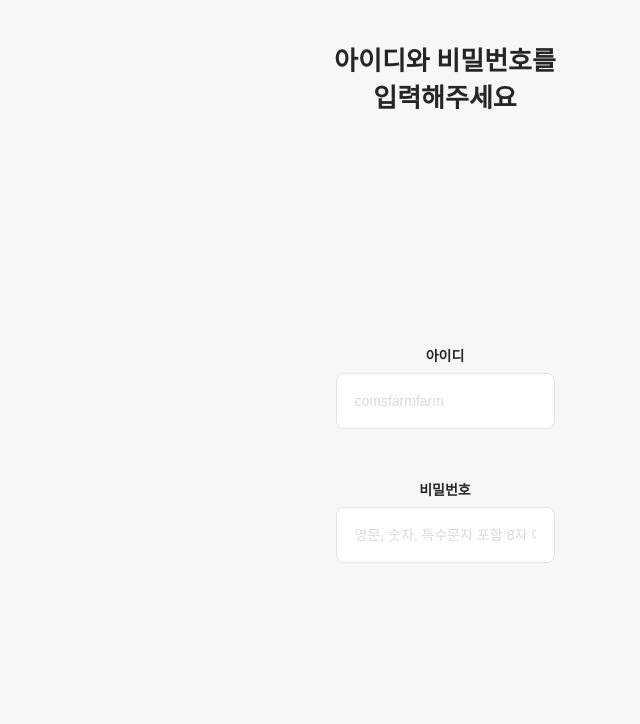
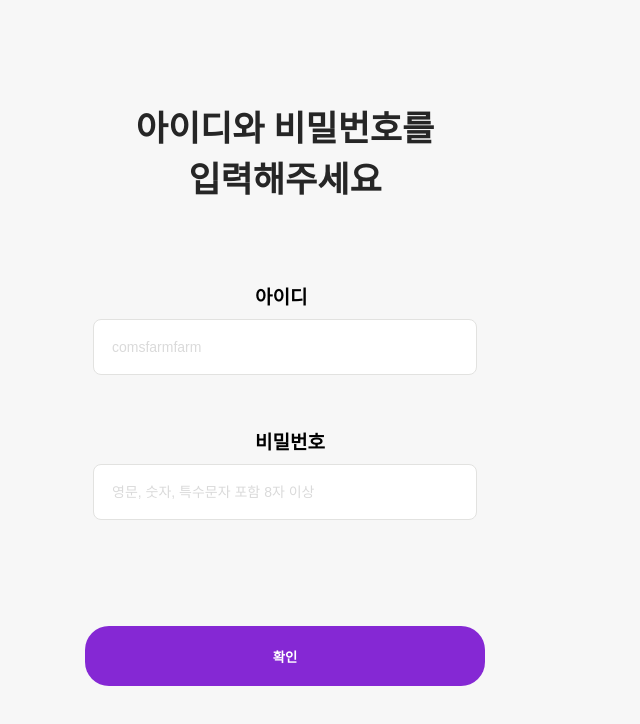
Before and after one commit to ComSFarmFarm/pcompass_front, a React (Create React App) app: page / in a window 1280 px wide. Shown: the top 724 px of the page, without its empty margins (355-995 px from the left). Built offline with nearby package versions, Linux system fonts and the light colour scheme.

Commit message:
로그인 창 완성

```diff
--- a/src/Login.jsx
+++ b/src/Login.jsx
@@ -1,8 +1,8 @@
 import React, { useState, useEffect } from 'react';
 
 const User = {
-    email: 'test@example.com',
-    pw: 'test2323@@@'
+    email: 'comsfarmfarm',
+    pw: 'comsfarm2024!'
 };
 
 export default function Login() {
@@ -16,9 +16,8 @@ export default function Login() {
     const handleEmail = (e) => {
         const value = e.target.value;
         setEmail(value);
-        const regex =
-            /^(([^<>().,;:\s@"]+(\.[^<>().,;:\s@"]+)*)|(".+"))@(([^<>()[\].,;:\s@"]+\.)+[^<>()[\].,;:\s@"]{2,})$/i;
-        setEmailValid(regex.test(value));
+        // 이메일 형식 검증을 단순화하여, 비어 있지 않으면 유효하다고 간주
+        setEmailValid(value.trim().length > 0);
     };
 
     const handlePassword = (e) => {
--- a/src/index.css
+++ b/src/index.css
@@ -7,10 +7,10 @@ body, html {
 }
 
 .page {
-    width: 1600px;
-    height: 900px;
+    width: 100%;
+    height: 100%;
     margin: 0 auto; /* 페이지를 수평 중앙에 배치합니다 */
-    padding: 20px;
+    padding: 60px;
     background-color: #F7F7F7;
     overflow: hidden;
     display: flex;
@@ -21,27 +21,33 @@ body, html {
 
 
 .titleWrap {
-    margin-top: 20px;
-    font-size: 26px;
+    margin-top: 40px;
+    font-size: 35px;
     font-weight: 700;
     color: #262626;
     text-align: center;
 }
 
 .contentWrap {
-    margin-top: 26px;
+    margin-top: 80px;
     flex: 1;
     display: flex;
     flex-direction: column;
     justify-content: center;
-    text-align: center;
+    text-align: left;
+    padding-bottom: 0; /* 버튼의 위치를 위로 올리기 위해 패딩을 제거했습니다 */
+    padding-left: 0;
 }
 
 .inputTitle {
-    font-size: 14px;
+    font-size: 19px;
     font-weight: 600;
-    color: #262626;
-    margin-bottom: 8px;
+    color: #000000;
+    margin-bottom: 10px;
+    text-align: left; /* 왼쪽 정렬을 위해 텍스트 정렬을 왼쪽으로 설정 */
+    margin-left: 550px; /* 왼쪽 여백을 0으로 설정하여 위치를 조정 */
+    margin-right: auto; /* 오른쪽 여백을 자동으로 설정하여 중앙 정렬 유지 */
+    width: 100%; /* 부모 요소의 전체 너비를 사용하도록 설정 */
 }
 
 .inputWrap {
@@ -51,7 +57,8 @@ body, html {
     background-color: white;
     border: 1px solid #e2e2e0;
     margin-bottom: 16px;
-    max-width: 200px; /* 입력 래퍼의 최대 너비를 설정하여 좁게 만듭니다 */
+    max-width: 100%; /* 입력 래퍼의 최대 너비를 100%로 설정하여 부모 요소에 맞게 확장 */
+    width: 350px; /* 입력 래퍼의 너비를 100%로 설정하여 부모 요소에 맞게 확장 */
     margin-left: auto; /* 중앙 정렬을 위해 왼쪽 여백을 자동으로 설정 */
     margin-right: auto; /* 중앙 정렬을 위해 오른쪽 여백을 자동으로 설정 */
 }
@@ -74,32 +81,33 @@ body, html {
 }
 
 .errorMessageWrap {
-    margin-top: 8px;
+    margin-top: 0px;
+    margin-bottom: 10px;
     color: #ef0000;
-    font-size: 12px;
+    font-size: 15px;
     text-align: center; /* 오류 메시지를 중앙 정렬합니다 */
 }
 
 .bottomButton {
-    width: 200px; /* 버튼의 너비를 줄였습니다 */
-    height: 48px;
+    width: 400px; /* 버튼의 너비를 줄였습니다 */
+    height: 60px;
     border: none;
     font-weight: 700;
-    background-color: #9e30f4;
+    background-color: #8528d4;
     border-radius: 24px;
     color: white;
     cursor: pointer;
     transition: background-color 0.3s;
-    margin: 20px auto; /* 버튼을 수평 중앙에 배치합니다 */
+    margin: 80px auto; /* 버튼을 수평 중앙에 배치합니다 */
     display: block; /* 버튼을 블록 레벨 요소로 설정 */
 }
 
 .bottomButton:disabled {
-    background-color: #dadada;
+    background-color: #8528d4;
     color: white;
     cursor: not-allowed;
 }
 
 .bottomButton:not(:disabled):hover {
-    background-color: #8528d4;
+    background-color: #5d1a90;
 }
```
